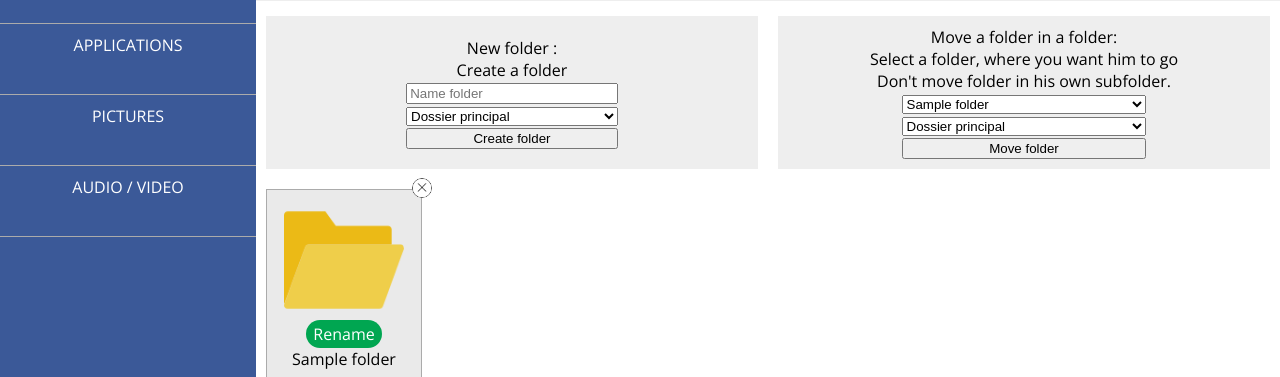
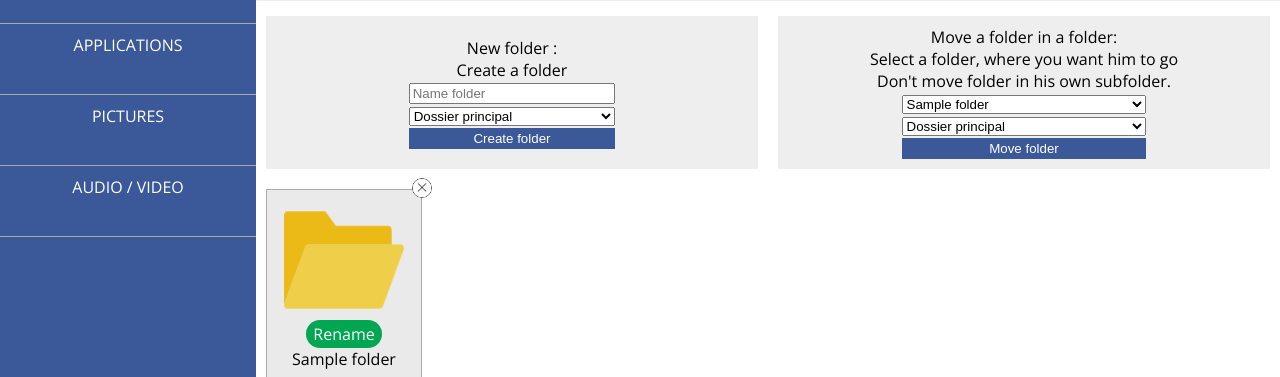
Before and after one commit to remy-peyre/Filer3, a PHP site: template views/folder.html.twig in a window 1280 px wide. Shown: the part 109-486 px from the top of the page. Run offline with PHP 8.4, Linux system fonts and the light colour scheme; the template is opened without the code that fills it: most values are stand-ins (such as "Sample title", 1, 10 or a date in 2020); some libraries are stand-ins or nearby versions.

Commit message:
custom button folder page

```diff
--- a/assets/style/style.scss
+++ b/assets/style/style.scss
@@ -651,6 +651,11 @@ main{
         }
         input[type=submit]{
             width: 52%;
+            background-color: #3B5998;
+            border: 0;
+            color: white;
+            padding: 3px;
+
         }
     }
     .row_show_folder_in_folder{
--- a/web/style/style.css
+++ b/web/style/style.css
@@ -614,6 +614,10 @@ header nav .right_part_menu .color_link_menu_right a {
 }
 .folder .form_create_folder input[type=submit] {
   width: 52%;
+  background-color: #3B5998;
+  border: 0;
+  color: white;
+  padding: 3px;
 }
 .folder .row_show_folder_in_folder {
   width: 100%;
```
Also changed, not shown: 1 other file.
